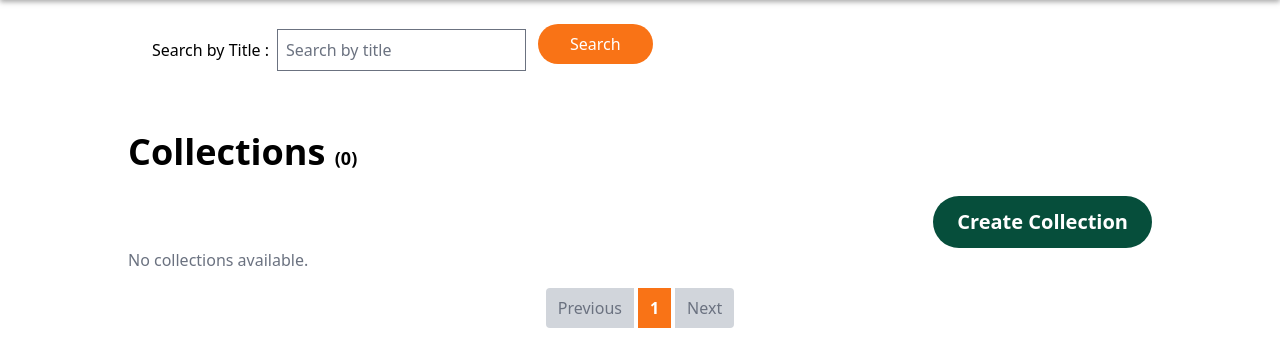
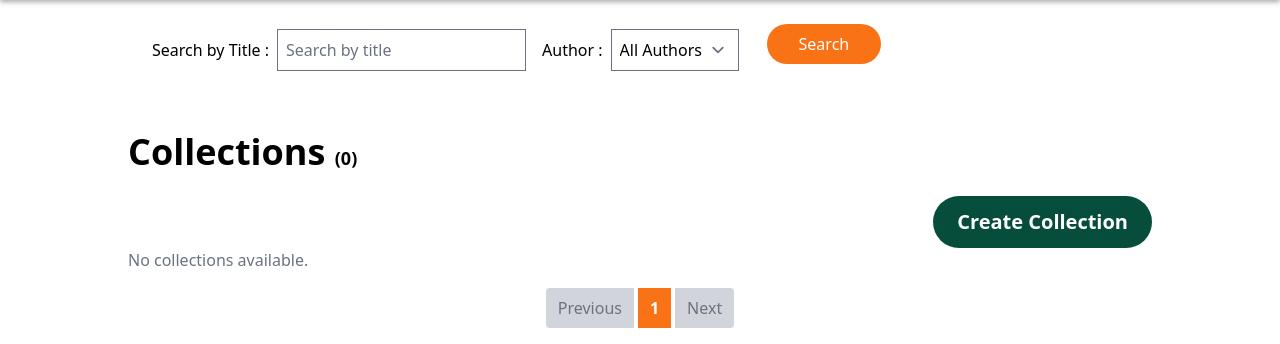
Before and after one commit to Anif7/Recipe_App, a Django app: page /collections/ in a window 1280 px wide. Shown: the part 76-420 px from the top of the page. Run offline with Django 5.2, Linux system fonts and the light colour scheme; data that the repository does not hold is empty; some libraries are stand-ins or nearby versions.

Commit message:
Add author field for filter in Collection

```diff
--- a/recipes/filters.py
+++ b/recipes/filters.py
@@ -16,3 +16,4 @@ class RecipeFilter(django_filters.FilterSet):
 
 class CollectionFilter(django_filters.FilterSet):
     title=django_filters.CharFilter(lookup_expr='icontains',label='Search by title')
+    author = django_filters.ModelChoiceFilter(queryset=User.objects.all(), label='Author')
--- a/recipes/templates/collection/collections_list.html
+++ b/recipes/templates/collection/collections_list.html
@@ -4,6 +4,16 @@
     <form method="GET" class="mb-6 flex flex-wrap justify-start ml-6 items-center">
         <label for="title" class="block mr-2">Search by Title :</label>
         <input type="text" id="title" name="title" placeholder="Search by title" value="{{ filter.data.title }}" class="border p-2 flex-grow">
+
+        <div class="flex items-center mr-4 ml-4">
+        <label for="author" class="block mr-2">Author :</label>
+        <select id="author" name="author" class="border p-2 flex-grow w-32">
+            <option value="">All Authors</option>
+            {% for user in filter.form.author.field.choices %}
+                <option value="{{ user.0 }}" {% if user.0 == filter.data.author %}selected{% endif %}>{{ user.1 }}</option>
+            {% endfor %}
+        </select>
+    </div>
         <button type="submit" class="bg-orange-500 text-white p-2 rounded-full px-8 mb-3 ml-3">Search</button>
     </form>
 </div>
```
